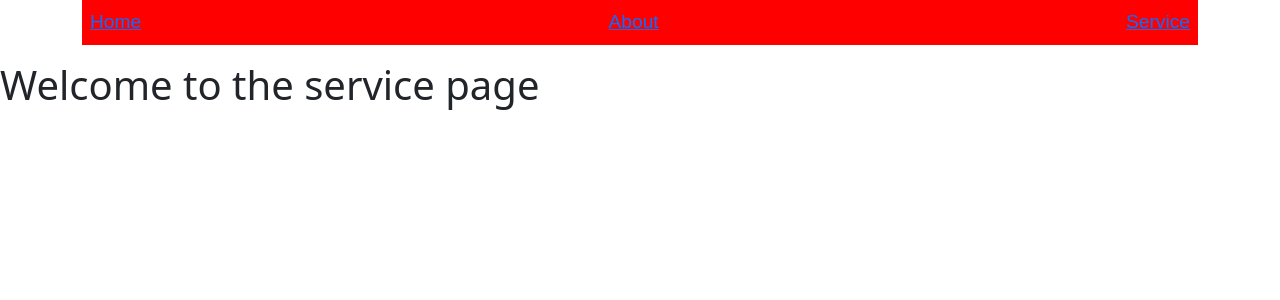
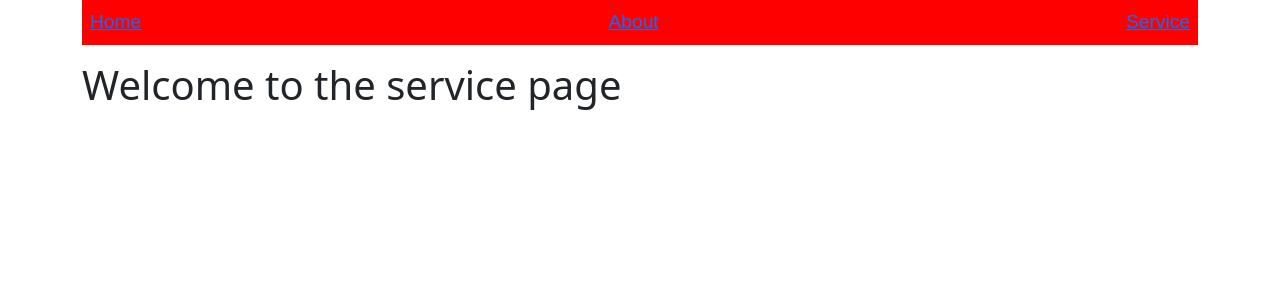
Before and after one commit to ShabanaAnjumUIUX/Swiggy, a React (Create React App) app: page /service in a window 1280 px wide. Shown: the top 300 px of the page. Built offline with nearby package versions, Linux system fonts and the light colour scheme.

Commit message:
added few things in the home page

```diff
--- a/src/Pages/About.js
+++ b/src/Pages/About.js
@@ -2,7 +2,7 @@ import React from 'react'
 
 function About() {
   return (
-    <div>
+    <div className='container'>
       <h1>Welcome to the about page</h1>
 
     </div>
--- a/src/Pages/Service.js
+++ b/src/Pages/Service.js
@@ -2,7 +2,7 @@ import React from 'react'
 
 function Service() {
   return (
-    <div>
+    <div className='container'>
       <h1>Welcome to the service page</h1>
 
     </div>
```
